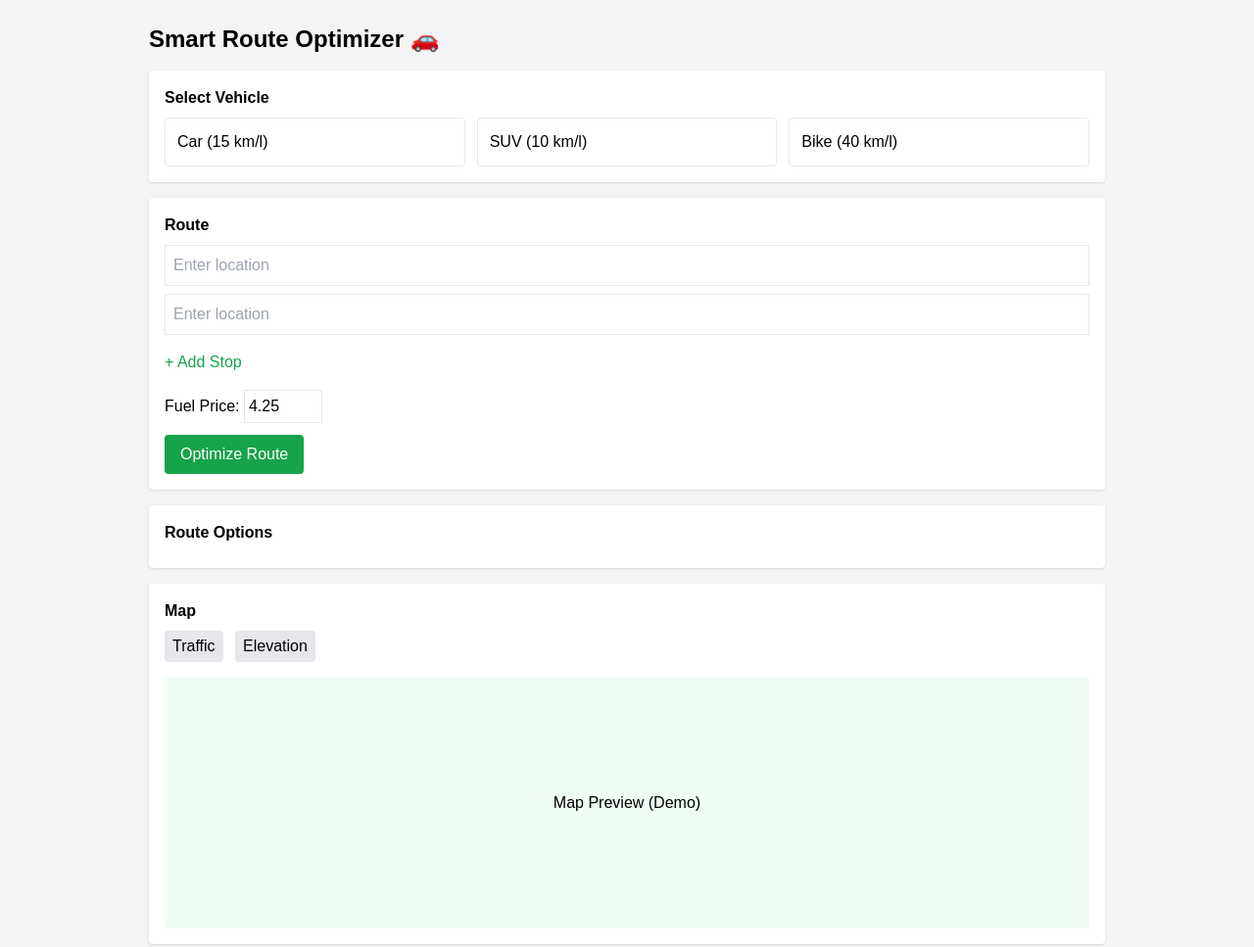
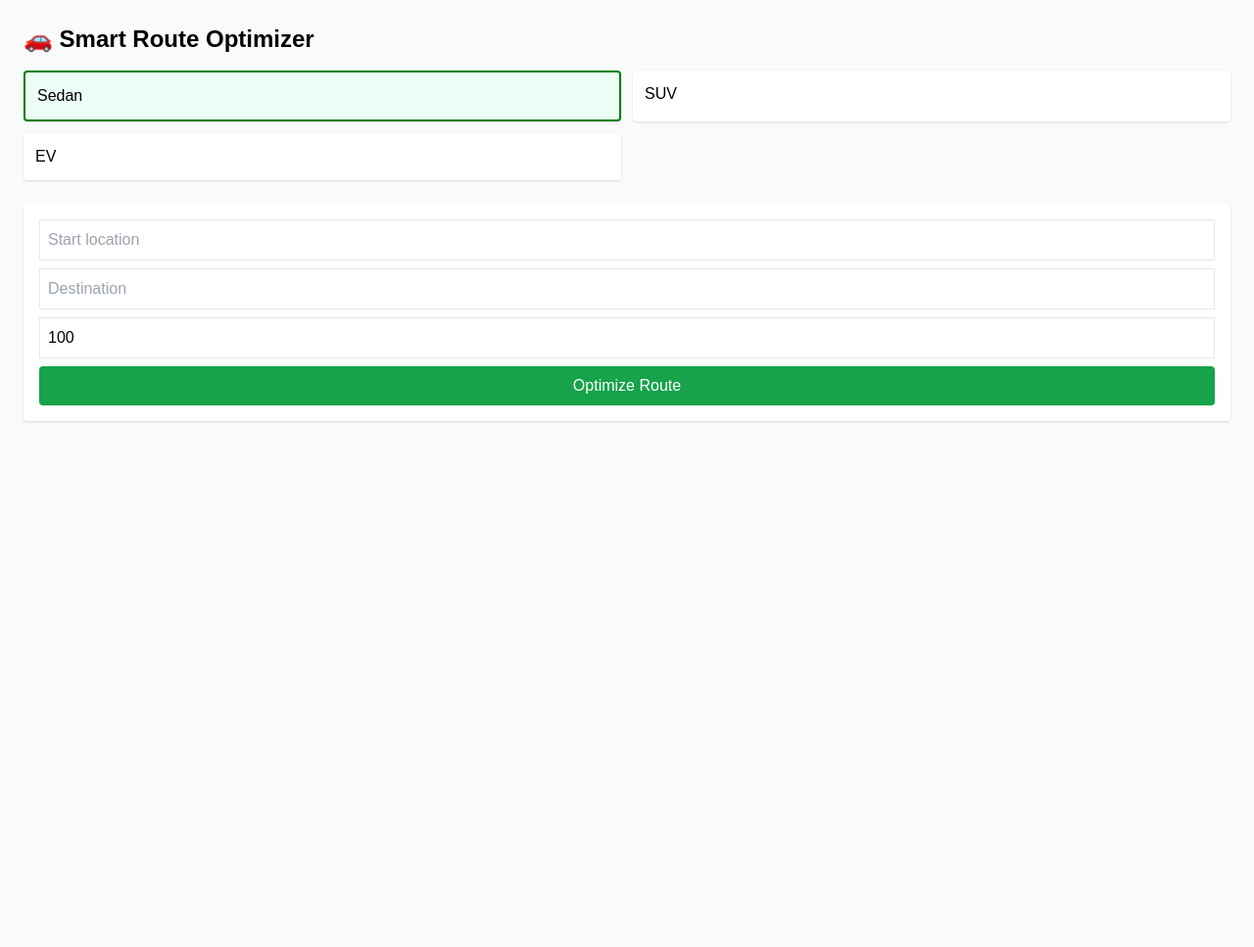
Before and after one commit to akshathammr1705-prog/smart-route, a plain HTML site: page index.html in a window 1280 px wide. Shown: the whole page at 98% size. After the commit the page ends 800 px from the top, so only its background shows below. Drawn offline with nearby package versions, Linux system fonts and the light colour scheme.

Commit message:
Update index.html

```diff
--- a/index.html
+++ b/index.html
@@ -9,175 +9,86 @@
 <link rel="stylesheet" href="https://cdnjs.cloudflare.com/ajax/libs/font-awesome/6.4.0/css/all.min.css">
 
 <style>
-body { font-family: Arial, sans-serif; }
-.selected { border: 2px solid green; background: #ecfdf5; }
-.route-option.active { background: #ecfdf5; border-left: 4px solid green; }
+body { font-family: Arial; }
+.vehicle-card { cursor:pointer; transition:.3s }
+.vehicle-card.selected { border:2px solid green; background:#ecfdf5 }
+.route-option.active { border-left:4px solid green; background:#ecfdf5 }
 </style>
 </head>
 
-<body class="bg-gray-100">
+<body class="bg-gray-50 p-6">
 
-<div class="max-w-5xl mx-auto p-6">
-
-<h1 class="text-2xl font-bold mb-4">Smart Route Optimizer 🚗</h1>
+<h1 class="text-2xl font-bold mb-4">🚗 Smart Route Optimizer</h1>
 
 <!-- VEHICLES -->
+<div class="grid grid-cols-2 gap-3 mb-6" id="vehicles"></div>
+
+<!-- INPUT -->
 <div class="bg-white p-4 rounded shadow mb-4">
-<h2 class="font-semibold mb-2">Select Vehicle</h2>
-<div id="vehicleGrid" class="grid grid-cols-3 gap-3"></div>
-</div>
+<input id="start" class="border p-2 w-full mb-2" placeholder="Start location">
+<input id="end" class="border p-2 w-full mb-2" placeholder="Destination">
+<input id="fuel" type="number" value="100" class="border p-2 w-full mb-2">
 
-<!-- ROUTE -->
-<div class="bg-white p-4 rounded shadow mb-4">
-<h2 class="font-semibold mb-2">Route</h2>
-
-<div id="waypoints"></div>
-
-<button onclick="addWaypoint()" class="text-green-600 mt-2">+ Add Stop</button>
-
-<div class="mt-4">
-Fuel Price:
-<input id="fuelPrice" type="number" value="4.25" class="border p-1 w-20">
-</div>
-
-<button onclick="calculateRoute()" class="mt-3 bg-green-600 text-white px-4 py-2 rounded">
+<button onclick="calculate()" class="bg-green-600 text-white px-4 py-2 rounded w-full">
 Optimize Route
 </button>
 </div>
 
-<!-- ROUTE OPTIONS -->
-<div class="bg-white p-4 rounded shadow mb-4">
-<h2 class="font-semibold mb-2">Route Options</h2>
-<div id="routeOptions"></div>
-</div>
+<!-- ROUTES -->
+<div id="routes"></div>
 
-<!-- MAP MOCK -->
-<div class="bg-white p-4 rounded shadow">
-<h2 class="font-semibold mb-2">Map</h2>
-
-<button onclick="toggleTraffic()" class="mr-2 bg-gray-200 px-2 py-1 rounded">Traffic</button>
-<button onclick="toggleElevation()" class="bg-gray-200 px-2 py-1 rounded">Elevation</button>
-
-<div class="h-64 mt-4 bg-green-50 flex items-center justify-center relative">
-
-<div id="trafficLayer" class="absolute hidden text-red-500">🚦 Traffic ON</div>
-<div id="elevationLayer" class="absolute hidden text-blue-500">⛰ Elevation ON</div>
-
-<span>Map Preview (Demo)</span>
-
-</div>
-</div>
-
-</div>
+<!-- RESULT -->
+<div id="result" class="mt-4 text-lg font-semibold"></div>
 
 <script>
+const vehicles = {
+ sedan:{name:"Sedan",consumption:7.5},
+ suv:{name:"SUV",consumption:10},
+ electric:{name:"EV",consumption:2}
+};
 
-// VEHICLES
-const vehicles = [
-{ name: "Car", mileage: 15 },
-{ name: "SUV", mileage: 10 },
-{ name: "Bike", mileage: 40 }
-];
+let selectedVehicle = "sedan";
 
-let selectedVehicle = null;
-
-const vehicleGrid = document.getElementById("vehicleGrid");
-
-vehicles.forEach((v, i) => {
-const div = document.createElement("div");
-div.className = "p-3 border rounded cursor-pointer";
-div.innerText = v.name + " (" + v.mileage + " km/l)";
-div.onclick = () => selectVehicle(i, div);
-vehicleGrid.appendChild(div);
-});
-
-function selectVehicle(i, el) {
-selectedVehicle = vehicles[i];
-
-document.querySelectorAll("#vehicleGrid div")
-.forEach(d => d.classList.remove("selected"));
-
-el.classList.add("selected");
+function renderVehicles(){
+ const el=document.getElementById("vehicles");
+ el.innerHTML="";
+ for(let key in vehicles){
+  el.innerHTML+=`
+   <div onclick="selectVehicle('${key}')"
+    class="vehicle-card p-3 bg-white rounded shadow ${selectedVehicle===key?'selected':''}">
+    ${vehicles[key].name}
+   </div>`;
+ }
 }
 
-// WAYPOINTS
-const waypointsDiv = document.getElementById("waypoints");
-
-function addWaypoint() {
-const input = document.createElement("input");
-input.placeholder = "Enter location";
-input.className = "block border p-2 w-full mb-2";
-waypointsDiv.appendChild(input);
+function selectVehicle(v){
+ selectedVehicle=v;
+ renderVehicles();
 }
 
-// INITIAL
-addWaypoint();
-addWaypoint();
+function calculate(){
+ let distance = Math.floor(Math.random()*50)+20;
 
-// CALCULATE
-function calculateRoute() {
+ let fuelUsed = distance * vehicles[selectedVehicle].consumption / 100;
+ let cost = fuelUsed * document.getElementById("fuel").value;
 
-if (!selectedVehicle) {
-alert("Select vehicle first");
-return;
+ let eco = cost * 0.8;
+ let fast = cost * 1.2;
+ let short = cost;
+
+ document.getElementById("routes").innerHTML=`
+  <div onclick="choose('eco',${eco})" class="route-option p-3 bg-white rounded mb-2">Eco Route - ₹${eco.toFixed(2)}</div>
+  <div onclick="choose('fast',${fast})" class="route-option p-3 bg-white rounded mb-2">Fast Route - ₹${fast.toFixed(2)}</div>
+  <div onclick="choose('short',${short})" class="route-option p-3 bg-white rounded mb-2">Shortest Route - ₹${short.toFixed(2)}</div>
+ `;
 }
 
-const fuelPrice = parseFloat(document.getElementById("fuelPrice").value);
-
-// MOCK distance
-const distance = Math.floor(Math.random() * 50) + 10;
-
-const fuelUsed = distance / selectedVehicle.mileage;
-const cost = fuelUsed * fuelPrice;
-
-const routes = [
-{ name: "Eco Route", distance, cost, type: "eco" },
-{ name: "Fast Route", distance: distance + 5, cost: cost + 2, type: "fast" },
-{ name: "Short Route", distance: distance - 3, cost: cost - 1, type: "short" }
-];
-
-renderRoutes(routes);
+function choose(type,cost){
+ document.getElementById("result").innerText=
+  "Selected "+type+" route. Cost: ₹"+cost.toFixed(2);
 }
 
-// RENDER ROUTES
-function renderRoutes(routes) {
-const container = document.getElementById("routeOptions");
-container.innerHTML = "";
-
-routes.forEach((r, i) => {
-const div = document.createElement("div");
-
-div.className = "p-3 border mb-2 cursor-pointer route-option";
-div.innerHTML = `
-<b>${r.name}</b><br>
-Distance: ${r.distance} km<br>
-Cost: $${r.cost.toFixed(2)}
-`;
-
-div.onclick = () => selectRoute(div);
-
-container.appendChild(div);
-});
-}
-
-function selectRoute(el) {
-document.querySelectorAll(".route-option")
-.forEach(d => d.classList.remove("active"));
-
-el.classList.add("active");
-}
-
-// TOGGLES
-function toggleTraffic() {
-const el = document.getElementById("trafficLayer");
-el.classList.toggle("hidden");
-}
-
-function toggleElevation() {
-const el = document.getElementById("elevationLayer");
-el.classList.toggle("hidden");
-}
-
+renderVehicles();
 </script>
 
 </body>
```
